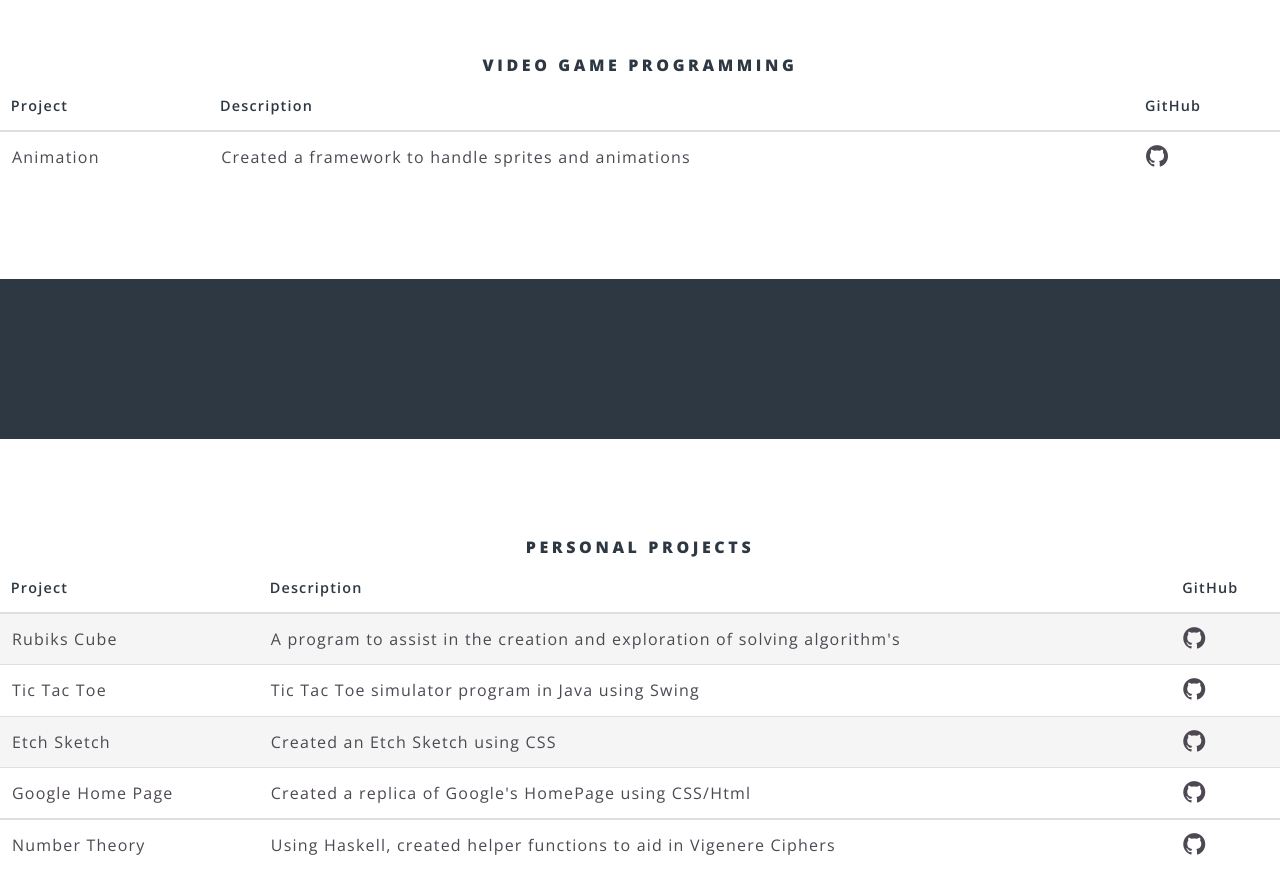
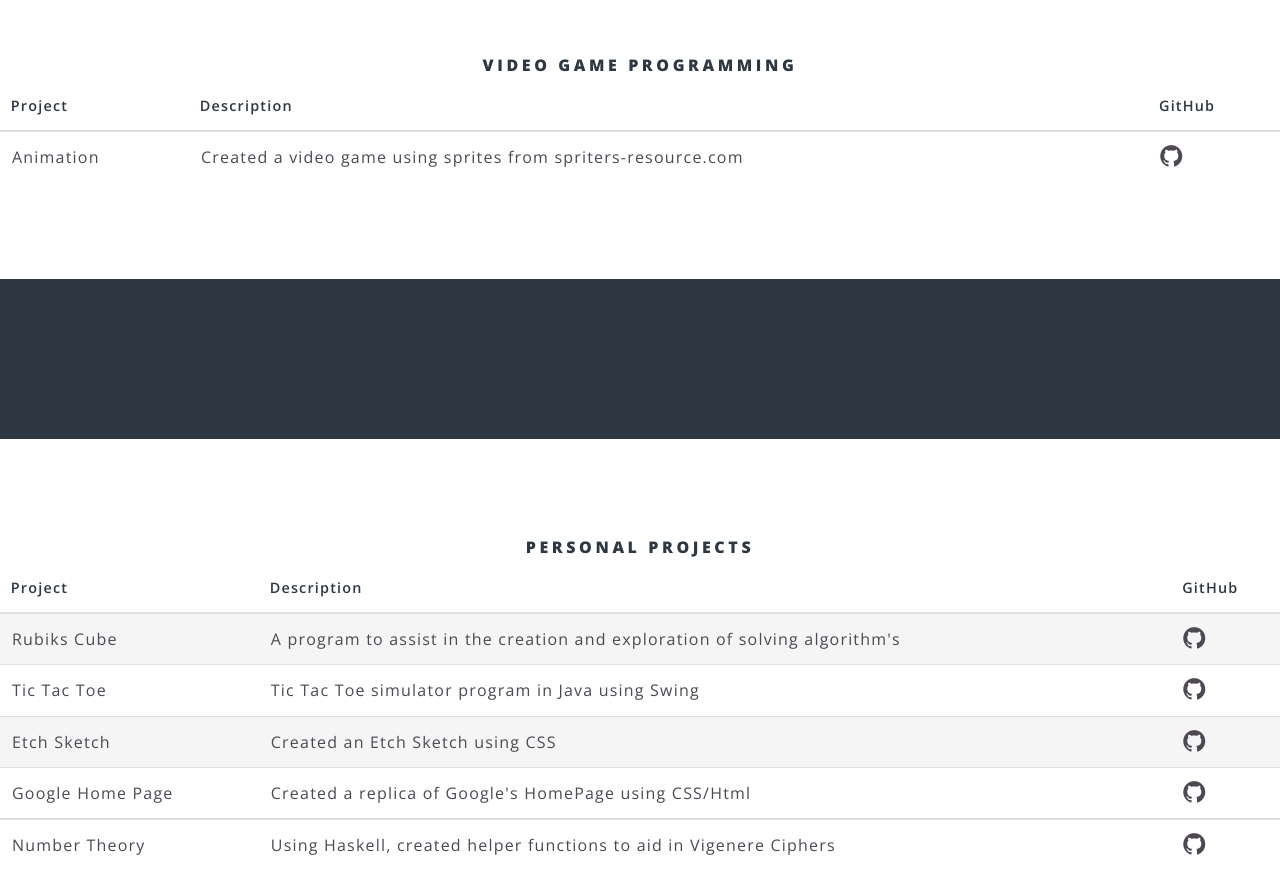
Before and after one commit to Hitscotty/Hitscottyv1, a plain HTML site: page projects.html in a window 1280 px wide. Shown: the part 1980-2873 px from the top of the page. Drawn offline with nearby package versions, Linux system fonts and the light colour scheme; files whose address does not match are found by name.

Commit message:
updating project links

```diff
--- a/projects.html
+++ b/projects.html
@@ -161,8 +161,8 @@
 									<tfoot>
 										<tr>
 											<td>Animation</td>
-											<td>Created a framework to handle sprites and animations</td>
-											<td><a href="https://github.com/Hitscotty/ClientServerMessenger" class="mega-octicon octicon-mark-github"><span class="label"></span></a></td>
+											<td>Created a video game using sprites from spriters-resource.com</td>
+											<td><a href="https://github.com/Hitscotty/Kafka" class="mega-octicon octicon-mark-github"><span class="label"></span></a></td>
 										</tr>
 										</tfoot>
 										<tfoot>
```
